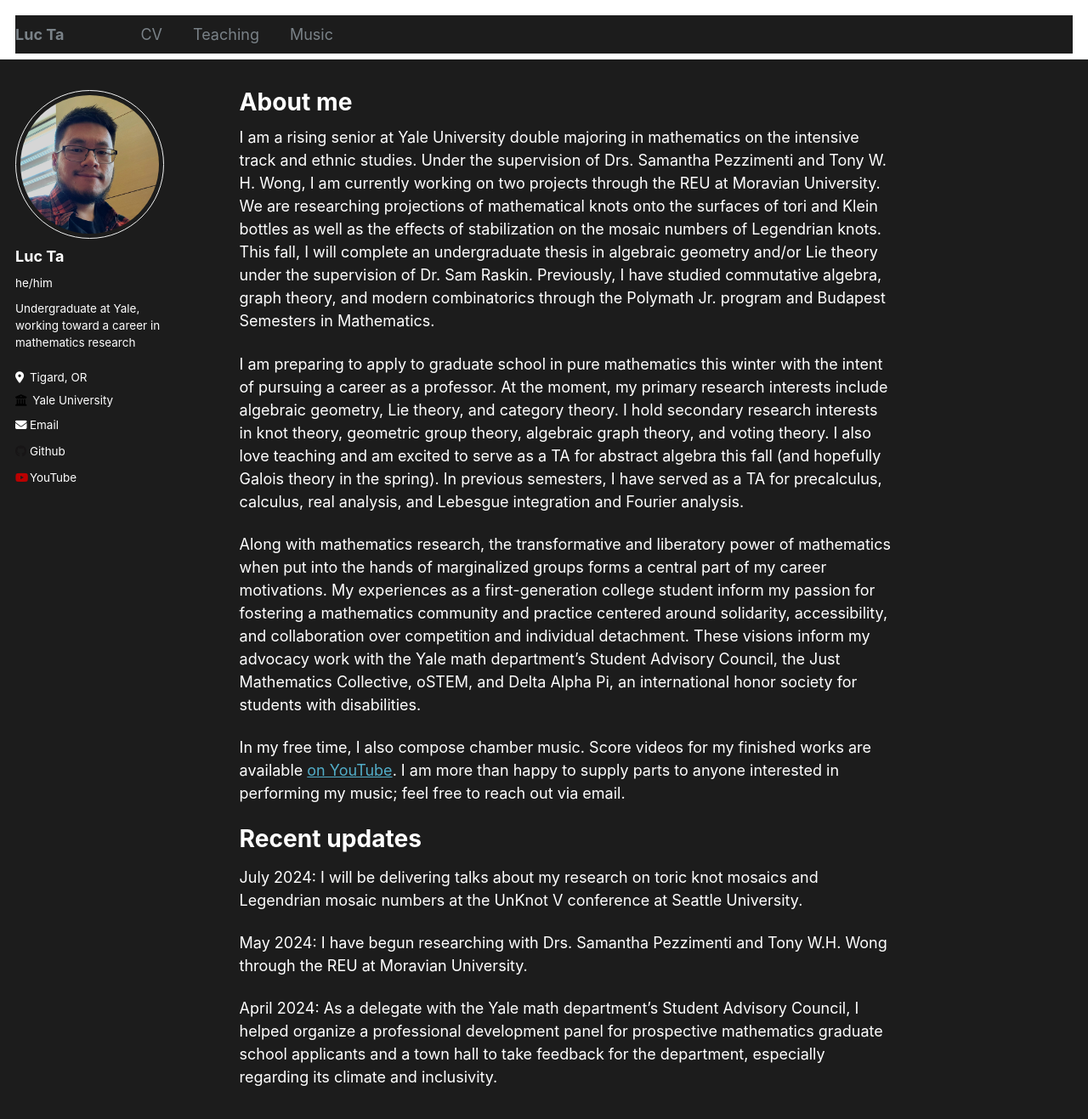
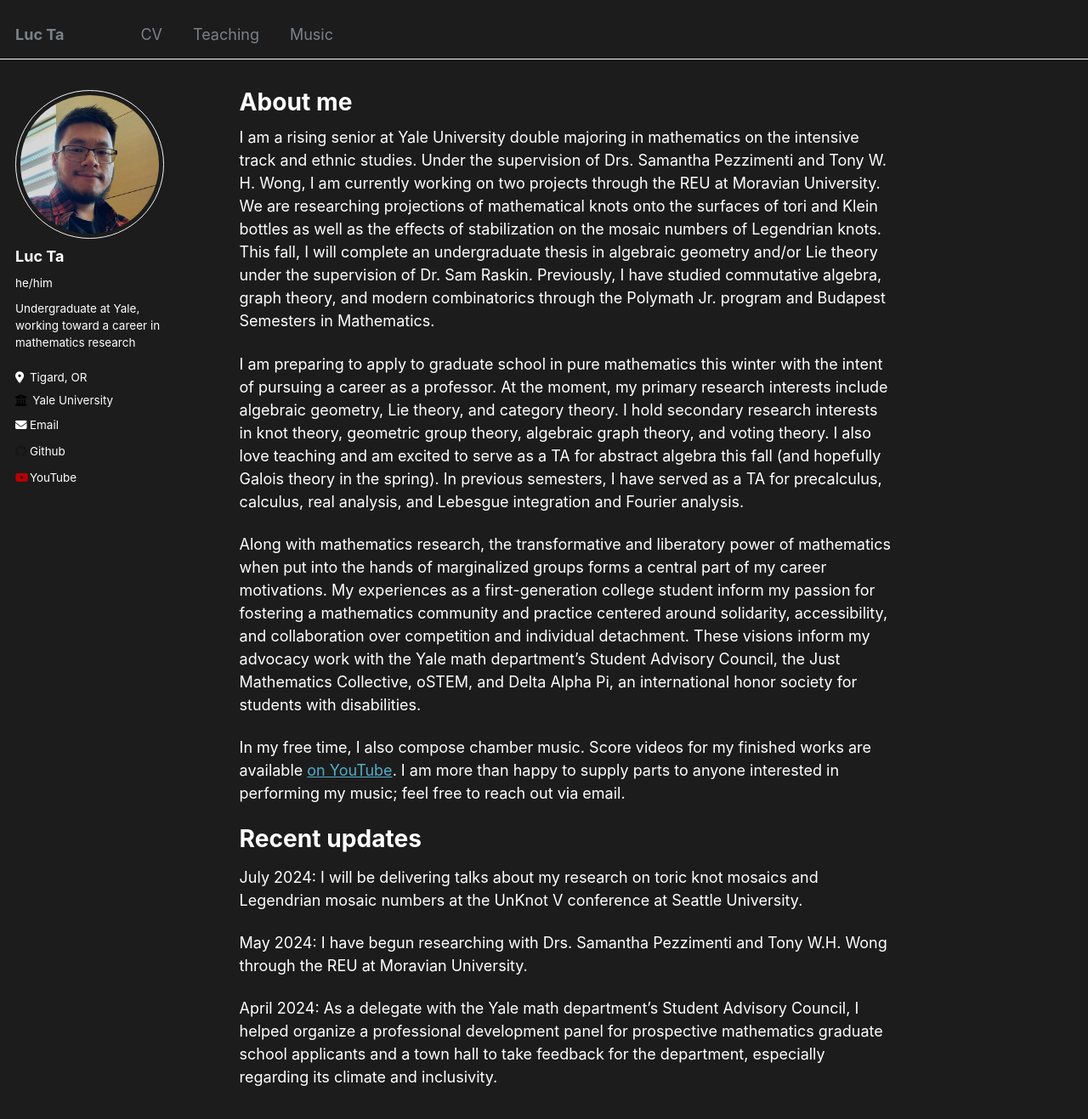
Before and after one commit to luc-ta/luc-ta.github.io, a Jekyll site: the page built from _pages/about.md, in a window 1280 px wide and 1400 px high. Shown: the top 1317 px of the window at 85% size. Built offline with Jekyll 4.4.1, drawn with Linux system fonts in a browser that asks for light colours.

Commit message:
Update _masthead.scss

```diff
--- a/_sass/_masthead.scss
+++ b/_sass/_masthead.scss
@@ -4,7 +4,7 @@
 
 .masthead {
   position: fixed;
-  background: white;
+  background: #1c1c1c;
   border-bottom: 1px solid $border-color;
   height: $masthead-height;
   top: 0;
```
